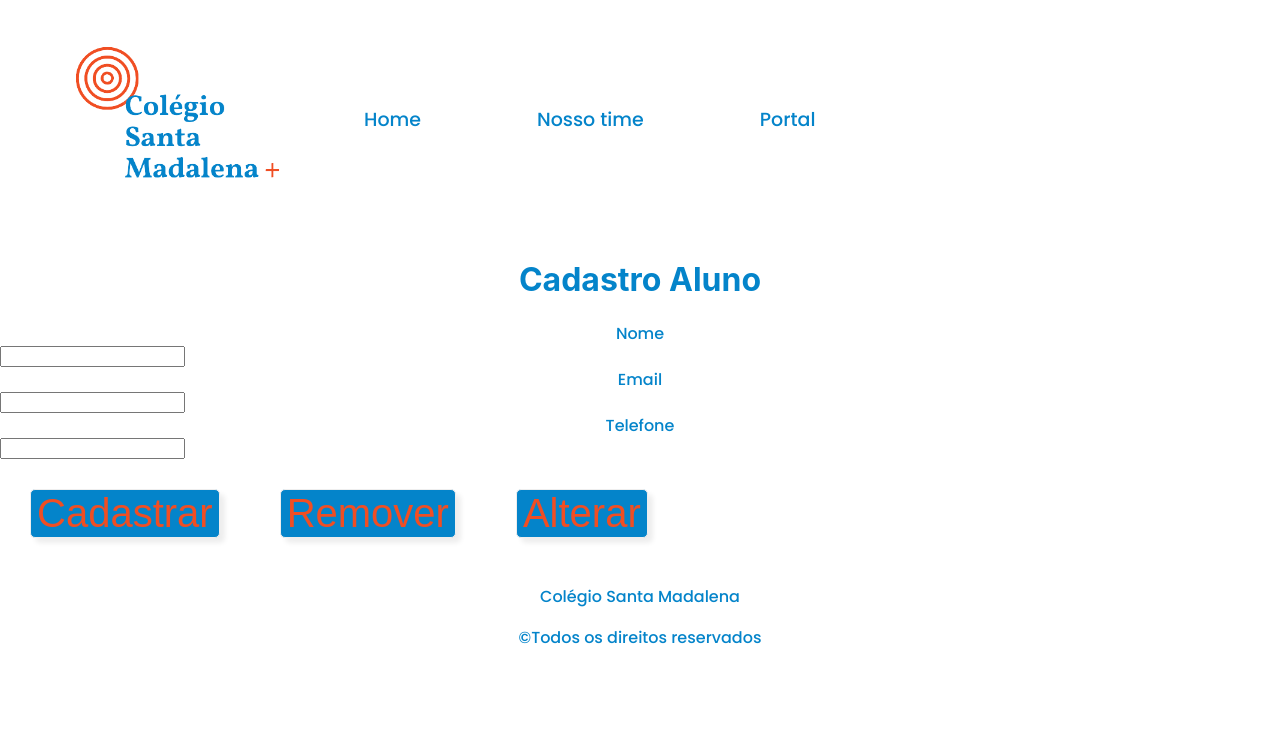
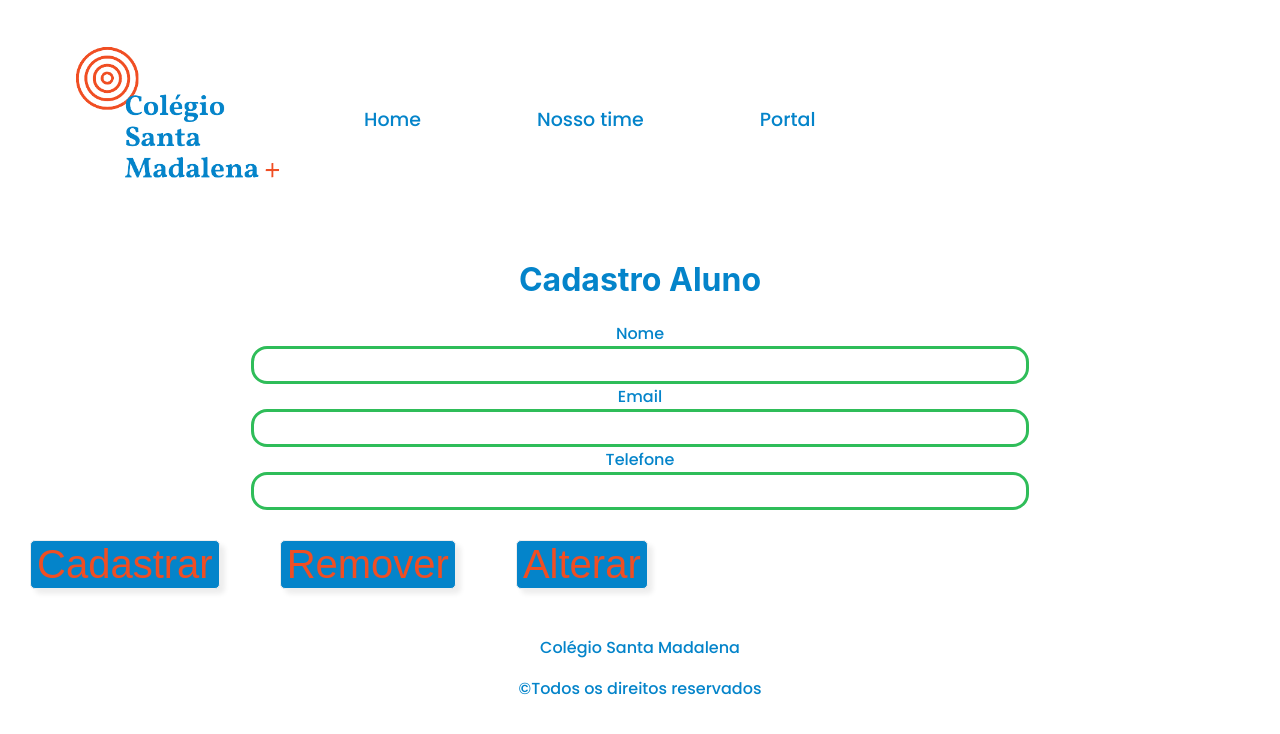
Before and after one commit to renatahortense/modulo5-projetoFinal, a React (Create React App) app in the folder projeto-m5/: page /login/aluno in a window 1280 px wide. Shown: the top 734 px of the page. Built offline with nearby package versions, Linux system fonts and the light colour scheme.

Commit message:
Estilização do form

```diff
--- a/projeto-m5/package.json
+++ b/projeto-m5/package.json
@@ -8,6 +8,7 @@
     "@testing-library/user-event": "^12.8.3",
     "react": "^17.0.2",
     "react-dom": "^17.0.2",
+    "react-hook-form": "^7.14.2",
     "react-router-dom": "^5.2.1",
     "react-scripts": "4.0.3",
     "router": "^1.3.5",
--- a/projeto-m5/src/components/Forms/FormAluno.jsx
+++ b/projeto-m5/src/components/Forms/FormAluno.jsx
@@ -8,19 +8,23 @@ function FormAluno() {
     <main>
       <h1>Cadastro Aluno</h1>
 
-      <form>
-        <div className="formulario">
-          <label>Nome</label>
-          <input />
-          <label>Email</label>
-          <input />
-          <label>Telefone</label>
-          <input />
-        </div>
-        <button className="enviar">Cadastrar</button>
-        <button className="enviar">Remover</button>
-        <button className="enviar">Alterar</button>
-      </form>
+      <div className="formulario">
+        <form>
+
+            <label>Nome<input /></label>
+
+            <label>Email<input /></label>
+
+            <label>Telefone<input /></label>
+
+
+        </form>
+      </div>
+      <div className="alinhar-botao">
+            <button className="enviar">Cadastrar</button>
+            <button className="enviar">Remover</button>
+            <button className="enviar">Alterar</button>
+          </div>
     </main>
   );
 }
--- a/projeto-m5/src/components/Forms/Forms.module.css
+++ b/projeto-m5/src/components/Forms/Forms.module.css
@@ -1,3 +1,20 @@
+.formulario {
+    display: flex;
+    flex-direction: column;
+    align-items: center;
+    align-content: center;
+    margin-bottom: 45px;
+}
+
+input {
+    display: flex;
+    align-content: center;
+    width: 60%;
+    height: 30px;
+    border-radius: 16px;
+    border: solid #2fbd59;
+}
+
 h1{
     color:#0484ca;
     text-align: center;
@@ -13,12 +30,9 @@ label{
     text-align: center;
 }
 
-input{
+.alinhar-botao {
     display: flex;
-    align-content: center;
-
+    flex-direction: row;
+    align-items: center;
+    justify-content: center;
 }
-
-.enviar{
-    text-align: center;
-}
```
Also changed, not shown: 1 other file (tests, documents, lock files or other folders).
